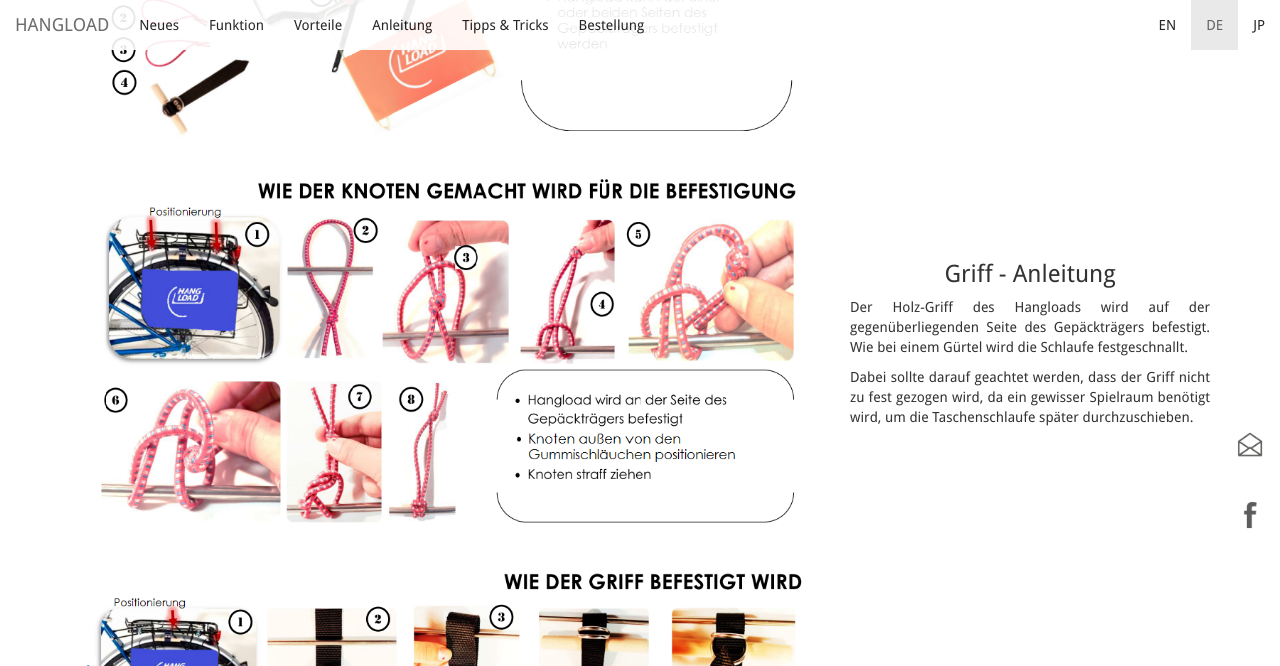
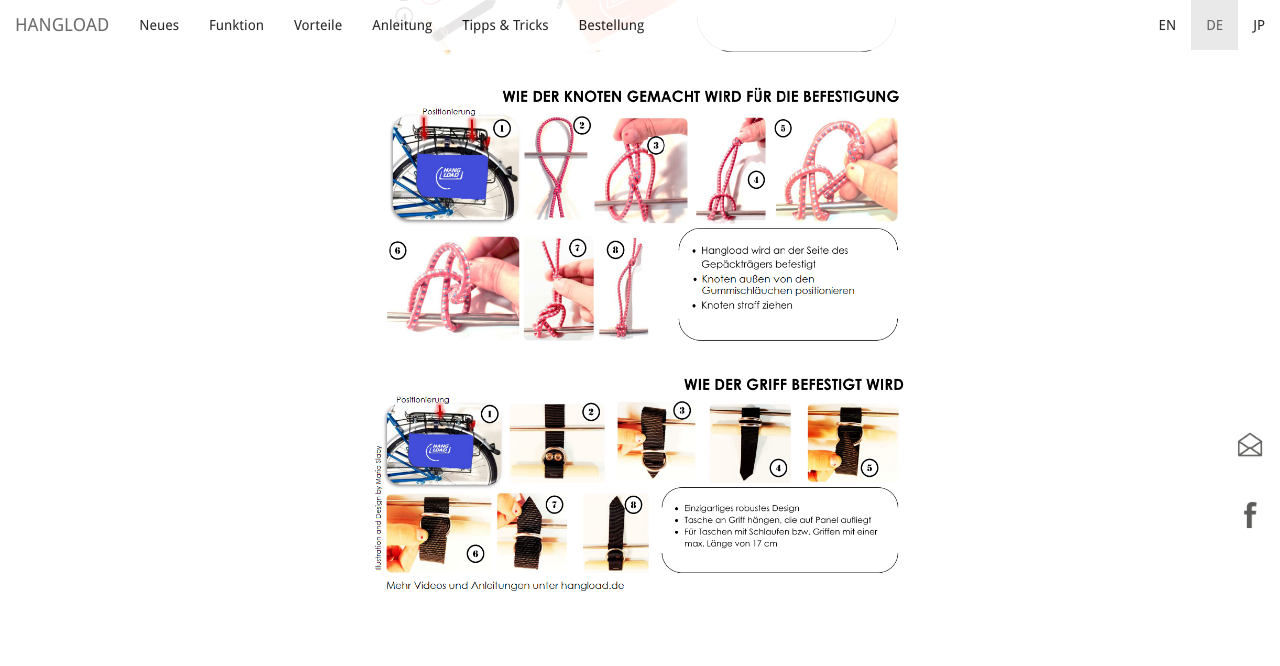
Before and after one commit to bodokaiser/hangload.com, a Jekyll site: the page built from de/instructions/index.html, in a window 1280 px wide and 1400 px high, scrolled down 762 px. Shown: the top 666 px of the window. Built offline with Jekyll 4.4.1, drawn with Linux system fonts in a browser that asks for light colours; nearby versions of some CDN libraries; library files that are not in the unit come from our copies; Markdown is read by kramdown in place of the engine named in the settings; some of the changed text lies outside the part shown; grey boxes are pictures that could not be loaded.

Commit message:
Update index.html

```diff
--- a/de/instructions/index.html
+++ b/de/instructions/index.html
@@ -24,61 +24,13 @@
 </div>
 
 <div class="row">
-<div class="col-xs-12 col-md-8">
+<div class="col-xs-8 col-xs-offset-2 col-sm-6 col-sm-offset-3">
 <div class="thumbnail">
 <img class="img-responsive" alt="Drawings Attach"
 src="/images/instruction/Anleitung_Metall.png" />
 </div>
 </div>
 <br>
-<br>
-<br>
-<br>
-<br>
-<br>
-<br>
-<br>
-<br>
-<br>
-<br>
-<br>
-<br>
-<br>
-<br>
-<br>
-<br>
-<br>
-<br>
-<br>
-<br>
-<br>
-<br>
-<br>
-<br>
-<br>
-<br>
-<br>
-<br>
-<br>
-<br>
-<br>
-<br>
-<br><br>
-<br>
-<br>
-<br>
-
-<div class="col-xs-10 col-xs-offset-1 col-md-4 col-md-offset-0">
-<h3 class="text-center">Griff - Anleitung</h3>
-<p class="text-justify">
-Der Holz-Griff des Hangloads wird auf der gegenüberliegenden Seite des Gepäckträgers befestigt.
-Wie bei einem Gürtel wird die Schlaufe festgeschnallt.
-</p>
-<p class="text-justify">
-Dabei sollte darauf geachtet werden, dass der Griff nicht zu fest gezogen wird, da ein gewisser Spielraum
-benötigt wird, um die Taschenschlaufe später durchzuschieben.
-</p>
-</div>
 </div>
 <br>
 <br>
@@ -93,14 +45,7 @@
 </iframe>
 </div>
 </div>
-<div class="col-xs-10 col-xs-offset-1 col-md-4 col-md-offset-0">
-<h3 class="text-center">Video-Anleitung</h3>
 </div>
-</div>
-<br>
-<br>
-<br>
-
 
 <br>
 <br>
@@ -116,17 +61,11 @@
 <br>
 
 <div class="row">
-<div class="col-xs-12 col-md-8">
+<div class="col-xs-8 col-xs-offset-2 col-sm-6 col-sm-offset-3">
 <div class="thubmnail">
 <img class="img-responsive" alt="Drawings Attach"
 src="/images/instruction/Anleitung_PE.png" />
 </div>
-</div>
-<div class="col-xs-10 col-xs-offset-1 col-md-4 col-md-offset-0">
-<p class="text-justify">
-Vor allem das hintere Gummiband muss straff gespannt sein. Für detailliertere Ansichten,
-bitte das untenstehende Video anklicken.
-</p>
 </div>
 </div>
 <br>
@@ -142,7 +81,6 @@
 </div>
 </div>
 <div class="col-xs-10 col-xs-offset-1 col-md-4 col-md-offset-0">
-<h3 class="text-center">Video-Anleitung</h3>
 <br>
 <p class="text-justify">
 Nach der Befestigung sollte sichergestellt werden, dass das hintere Gummiband wirklich straff ist.
```
